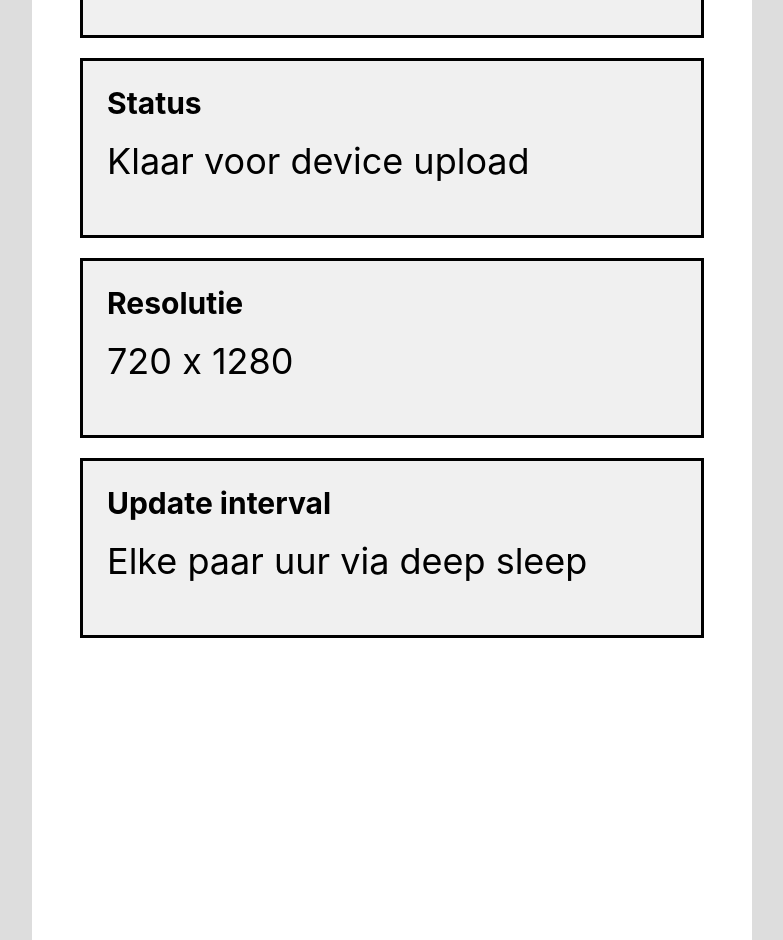
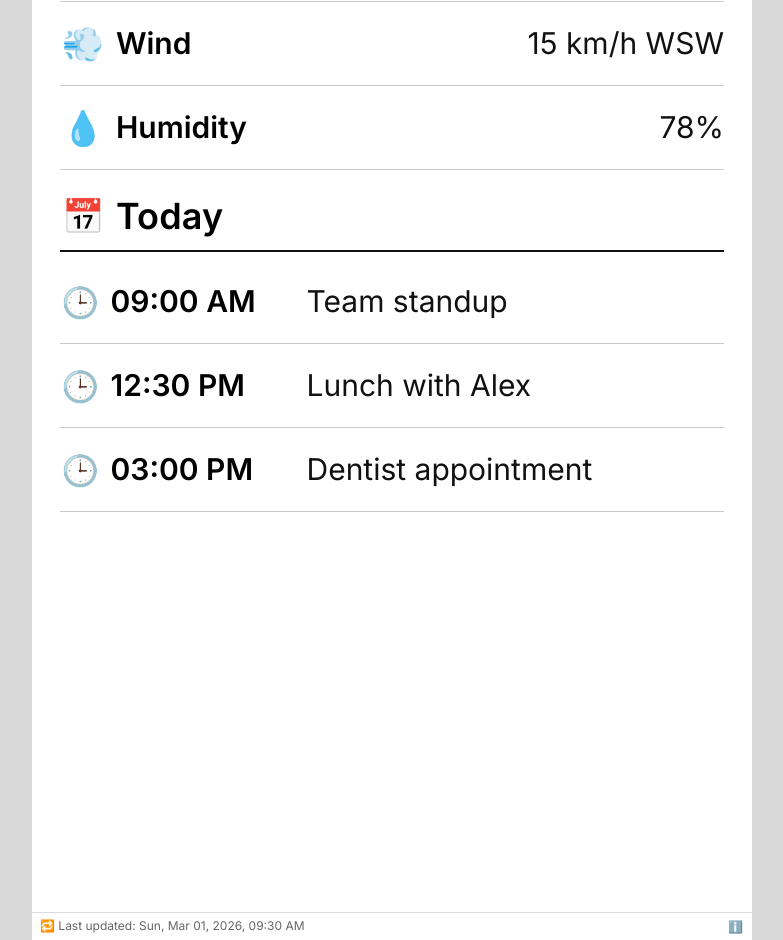
Before and after one commit to marienvo/inkplate, a React (Vite) app: page / in a window 1280 px wide. Shown: the part 340-1280 px from the top of the page, without its empty margins (248-1031 px from the left). Built offline with nearby package versions, Linux system fonts and the light colour scheme.

Commit message:
Fix firmware and some initial styling

```diff
--- a/index.html
+++ b/index.html
@@ -3,6 +3,12 @@
   <head>
     <meta charset="UTF-8" />
     <meta name="viewport" content="width=device-width, initial-scale=1.0" />
+    <link rel="preconnect" href="https://fonts.googleapis.com" />
+    <link rel="preconnect" href="https://fonts.gstatic.com" crossorigin />
+    <link
+      href="https://fonts.googleapis.com/css2?family=Inter:wght@400;600&display=swap"
+      rel="stylesheet"
+    />
     <title>Inkplate Dashboard</title>
   </head>
   <body>
--- a/src/App.css
+++ b/src/App.css
@@ -8,7 +8,7 @@
 
 body {
   margin: 0;
-  background: #ddd;
+  background: #d9d9d9;
 }
 
 #root {
@@ -20,45 +20,113 @@ body {
 .frame {
   width: 720px;
   height: 1280px;
-  padding: 48px;
   background: #fff;
   color: #000;
   display: flex;
   flex-direction: column;
-  gap: 32px;
+  overflow: hidden;
 }
 
-.header h1 {
+.frame-content {
+  flex: 1;
+  min-height: 0;
+  overflow: auto;
+}
+
+.status-bar {
+  min-height: 28px;
+  flex-shrink: 0;
+  background: #fff;
+  color: #666;
+  display: flex;
+  align-items: center;
+  justify-content: space-between;
+  padding: 2px 8px;
+  border-top: 1px solid #ddd;
+}
+
+.status-time {
   margin: 0;
-  font-size: 72px;
+  font-size: 12px;
+  font-weight: 500;
+  letter-spacing: 0;
+  line-height: 1.2;
+}
+
+.status-icons {
+  margin: 0;
+  font-size: 12px;
+  letter-spacing: 1px;
   line-height: 1;
 }
 
-.header p {
-  margin: 12px 0 0;
-  font-size: 28px;
-  color: #333;
+.section {
+  padding: 24px 28px 0;
 }
 
-.grid {
-  display: grid;
-  grid-template-columns: 1fr;
-  gap: 20px;
+.section-header {
+  margin: 0;
+  padding-bottom: 12px;
+  border-bottom: 2px solid #111;
+  display: flex;
+  align-items: center;
+  gap: 10px;
+  font-size: 36px;
+  font-weight: 600;
+  letter-spacing: 0.2px;
 }
 
-.card {
-  border: 3px solid #000;
-  background: #f0f0f0;
-  padding: 24px;
-  min-height: 180px;
+.list {
+  list-style: none;
+  margin: 8px 0 0;
+  padding: 0;
 }
 
-.card h2 {
-  margin: 0;
+.list-item {
+  min-height: 84px;
+  border-bottom: 1px solid #c8c8c8;
+  display: flex;
+  align-items: center;
+  justify-content: space-between;
+  gap: 16px;
+}
+
+.item-left {
+  display: flex;
+  align-items: center;
+  gap: 10px;
+  min-width: 0;
+}
+
+.item-label {
+  font-size: 30px;
+  font-weight: 600;
+  line-height: 1.25;
+}
+
+.item-value {
+  font-size: 30px;
+  line-height: 1.25;
+  color: #111;
+  text-align: right;
+}
+
+.emoji {
+  width: 1.35em;
+  text-align: center;
+  font-size: 34px;
+  line-height: 1;
+}
+
+.today-list .item-label {
+  width: 180px;
+}
+
+.today-list .item-value {
+  flex: 1;
+  text-align: left;
+}
+
+.today-list .emoji {
   font-size: 30px;
 }
-
-.card p {
-  margin: 18px 0 0;
-  font-size: 36px;
-}
--- a/src/App.tsx
+++ b/src/App.tsx
@@ -1,39 +1,104 @@
-function formatNow(): string {
-  return new Intl.DateTimeFormat("nl-NL", {
-    weekday: "long",
+import type { ReactNode } from "react";
+
+type WeatherItem = {
+  icon: string;
+  label: string;
+  value: string;
+};
+
+type Appointment = {
+  time: string;
+  title: string;
+};
+
+const weatherItems: WeatherItem[] = [
+  { icon: "🌡️", label: "Temperature", value: "57°F" },
+  { icon: "☀️", label: "Sun", value: "Partly cloudy" },
+  { icon: "🌧️", label: "Rain", value: "20% chance" },
+  { icon: "💨", label: "Wind", value: "15 km/h WSW" },
+  { icon: "💧", label: "Humidity", value: "78%" }
+];
+
+const todayAppointments: Appointment[] = [
+  { time: "09:00 AM", title: "Team standup" },
+  { time: "12:30 PM", title: "Lunch with Alex" },
+  { time: "03:00 PM", title: "Dentist appointment" }
+];
+
+function formatRenderTime(): string {
+  return new Intl.DateTimeFormat("en-US", {
+    weekday: "short",
     day: "2-digit",
-    month: "long",
+    month: "short",
+    year: "numeric",
     hour: "2-digit",
     minute: "2-digit"
   }).format(new Date());
 }
 
+type SectionProps = {
+  icon: string;
+  title: string;
+  children: ReactNode;
+};
+
+function Section({ icon, title, children }: SectionProps) {
+  return (
+    <section className="section">
+      <h2 className="section-header">
+        <span className="emoji" aria-hidden="true">
+          {icon}
+        </span>
+        <span>{title}</span>
+      </h2>
+      {children}
+    </section>
+  );
+}
+
 export default function App() {
   return (
     <main className="frame">
-      <header className="header">
-        <h1>Hello World</h1>
-        <p>Inkplate Route 1 dashboard</p>
+      <div className="frame-content">
+        <Section icon="☁️" title="Weather - Rotterdam">
+          <ul className="list weather-list">
+          {weatherItems.map((item) => (
+            <li key={item.label} className="list-item">
+              <span className="item-left">
+                <span className="emoji" aria-hidden="true">
+                  {item.icon}
+                </span>
+                <span className="item-label">{item.label}</span>
+              </span>
+              <span className="item-value">{item.value}</span>
+            </li>
+          ))}
+          </ul>
+        </Section>
+
+        <Section icon="📅" title="Today">
+          <ul className="list today-list">
+          {todayAppointments.map((appointment) => (
+            <li key={appointment.time} className="list-item">
+              <span className="item-left">
+                <span className="emoji" aria-hidden="true">
+                  🕒
+                </span>
+                <span className="item-label">{appointment.time}</span>
+              </span>
+              <span className="item-value">{appointment.title}</span>
+            </li>
+          ))}
+          </ul>
+        </Section>
+      </div>
+
+      <header className="status-bar">
+        <p className="status-time">🔁 Last updated: {formatRenderTime()}</p>
+        <p className="status-icons" aria-label="Info">
+          ℹ️
+        </p>
       </header>
-
-      <section className="grid">
-        <article className="card">
-          <h2>Tijdstip render</h2>
-          <p>{formatNow()}</p>
-        </article>
-        <article className="card">
-          <h2>Status</h2>
-          <p>Klaar voor device upload</p>
-        </article>
-        <article className="card">
-          <h2>Resolutie</h2>
-          <p>720 x 1280</p>
-        </article>
-        <article className="card">
-          <h2>Update interval</h2>
-          <p>Elke paar uur via deep sleep</p>
-        </article>
-      </section>
     </main>
   );
 }
```
Also changed, not shown: 2 other files (tests, documents, lock files or other folders).
